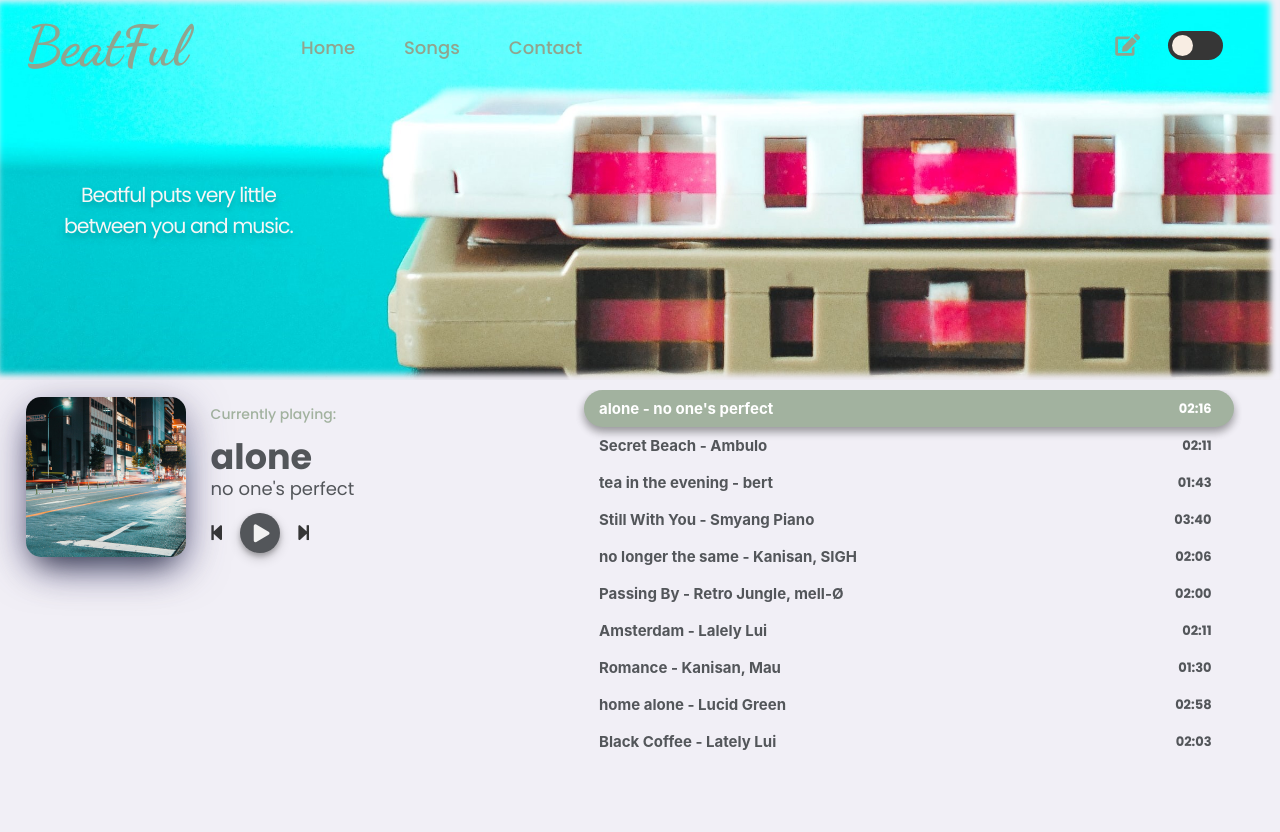
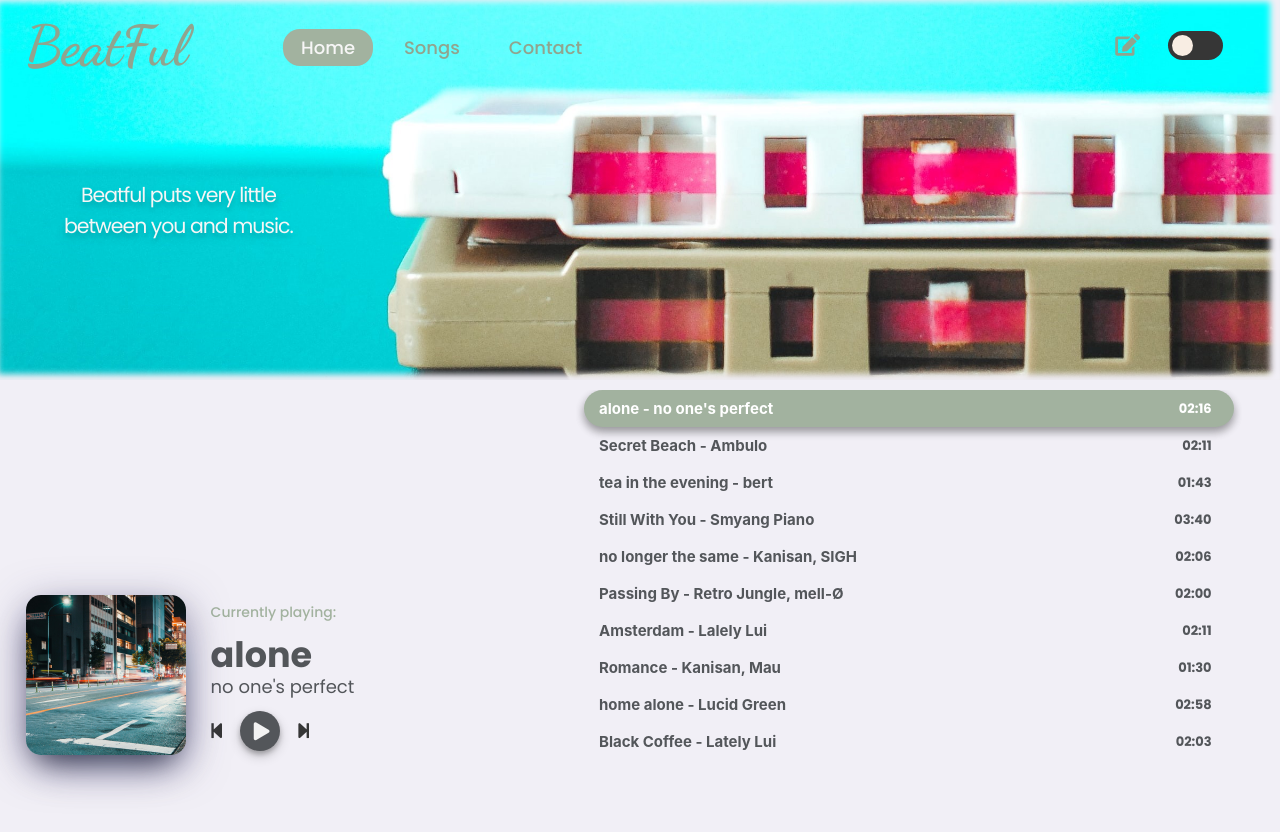
Before and after one commit to mariovida/vue-music-player, a Vue app: page /#/ in a window 1280 px wide. Shown: the top 832 px of the page. Built offline with nearby package versions, Linux system fonts and the light colour scheme.

Commit message:
Add files via upload

```diff
--- a/src/App.vue
+++ b/src/App.vue
@@ -32,6 +32,11 @@
   background-color: #a2b29f;
   color: #f6f6f6;
 }
+#mainer a.router-link-exact-active {
+  border-radius: 17px;
+  background-color: #a2b29f;
+  color: #f6f6f6;
+}
 @media screen and (max-width: 980px) {
   #mainer {
     margin-top: -3px;
--- a/src/style.css
+++ b/src/style.css
@@ -119,9 +119,8 @@
 }
 .player {
   position: absolute;
-  margin-top: 10px;
   left: 2%;
-
+  bottom: 4%;
   width: 48%;
   height: 180px;
   transition: 0.5s;
@@ -644,14 +643,15 @@ button:hover {
     width: 86%;
   }
   .playlist .song {
-    font-size: 18px;
+    width: 100%;
+    font-size: 16px;
     margin-bottom: 7px;
   }
   .playlist .song:last-of-type {
     margin-bottom: 10px;
   }
   .playing-dur {
-    font-size: 16px;
+    font-size: 14px;
   }
   .player {
     display: none;
```
